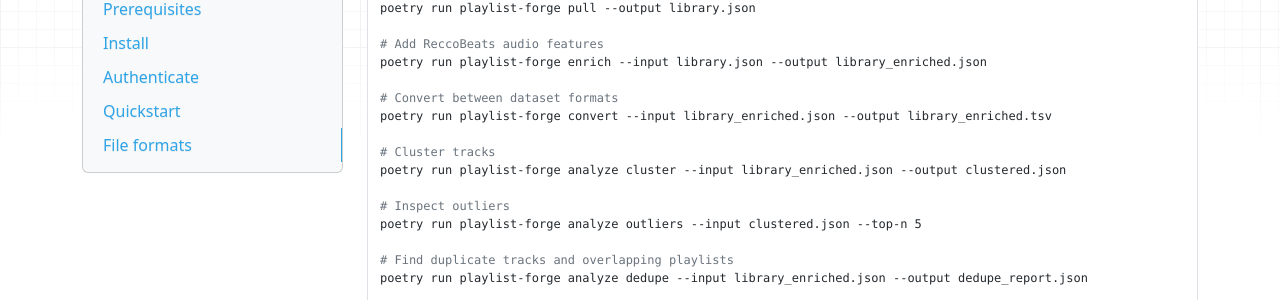
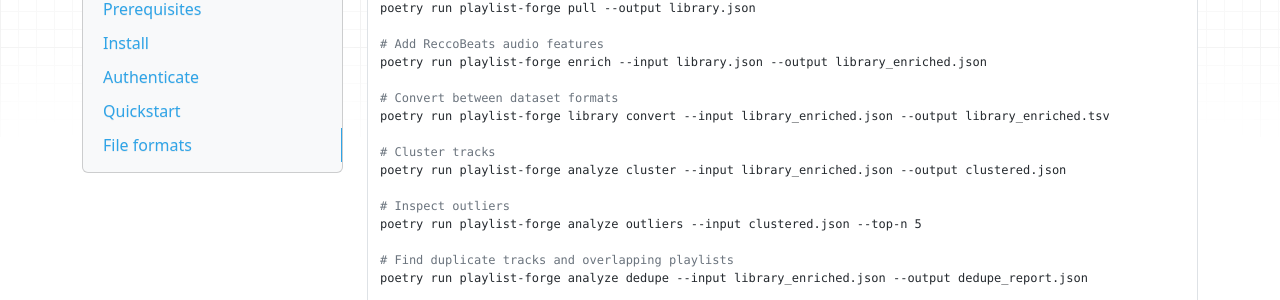
Before and after one commit to mwaddell/playlist-forge, an MkDocs documentation site: the page built from docs/getting-started.md, in a window 1280 px wide and 900 px high, scrolled down 613 px. Shown: the part 169-469 px from the top of the window. Built offline with MkDocs 1.6.1, drawn with Linux system fonts in a browser that asks for light colours; nearby versions of some CDN libraries.

Commit message:
Nest convert under library command group
Co-authored-by: mwaddell <750244+mwaddell@users.noreply.github.com>

```diff
--- a/docs/getting-started.md
+++ b/docs/getting-started.md
@@ -40,7 +40,7 @@ poetry run playlist-forge pull --output library.json
 poetry run playlist-forge enrich --input library.json --output library_enriched.json
 
 # Convert between dataset formats
-poetry run playlist-forge convert --input library_enriched.json --output library_enriched.tsv
+poetry run playlist-forge library convert --input library_enriched.json --output library_enriched.tsv
 
 # Cluster tracks
 poetry run playlist-forge analyze cluster --input library_enriched.json --output clustered.json
```
Also changed, not shown: README.md (+2 -2 lines), docs/commands.md (+2 -2 lines), docs/index.md (+1 -1 lines), 2 other files.
